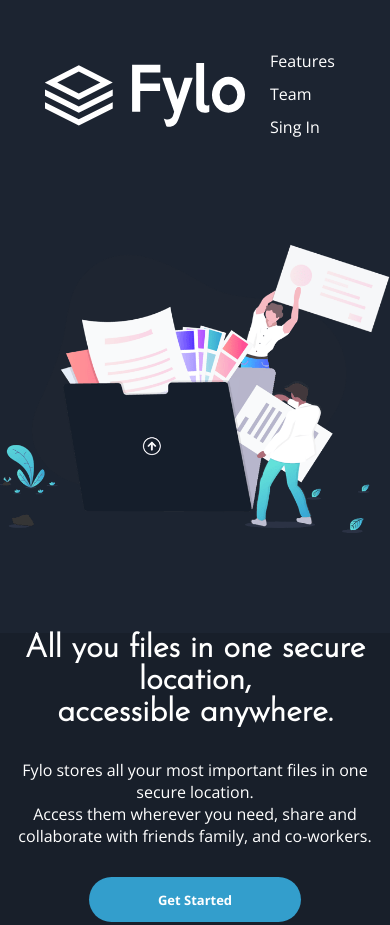
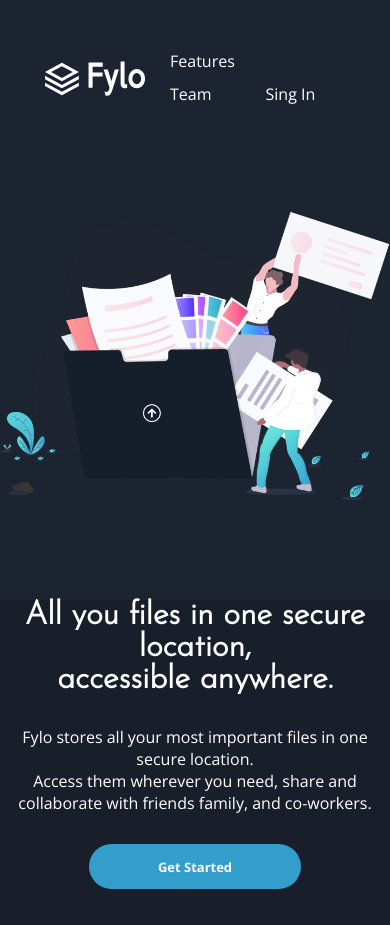
Before and after one commit to DiegoCosta123/Project_Fylo_Dark_Theme, a plain HTML site: page index.html in a window 390 px wide. Shown: the top 925 px of the page. Drawn offline with nearby package versions, Linux system fonts and the light colour scheme.

Commit message:
ajustado css com logo para diminuir

```diff
--- a/style.css
+++ b/style.css
@@ -473,8 +473,8 @@
     }
 
     #logo {
-        width: 200px;
-        height: 65px;
+        width: 100px;
+        height: 35px;
     }
 
     #footer_container {
```
